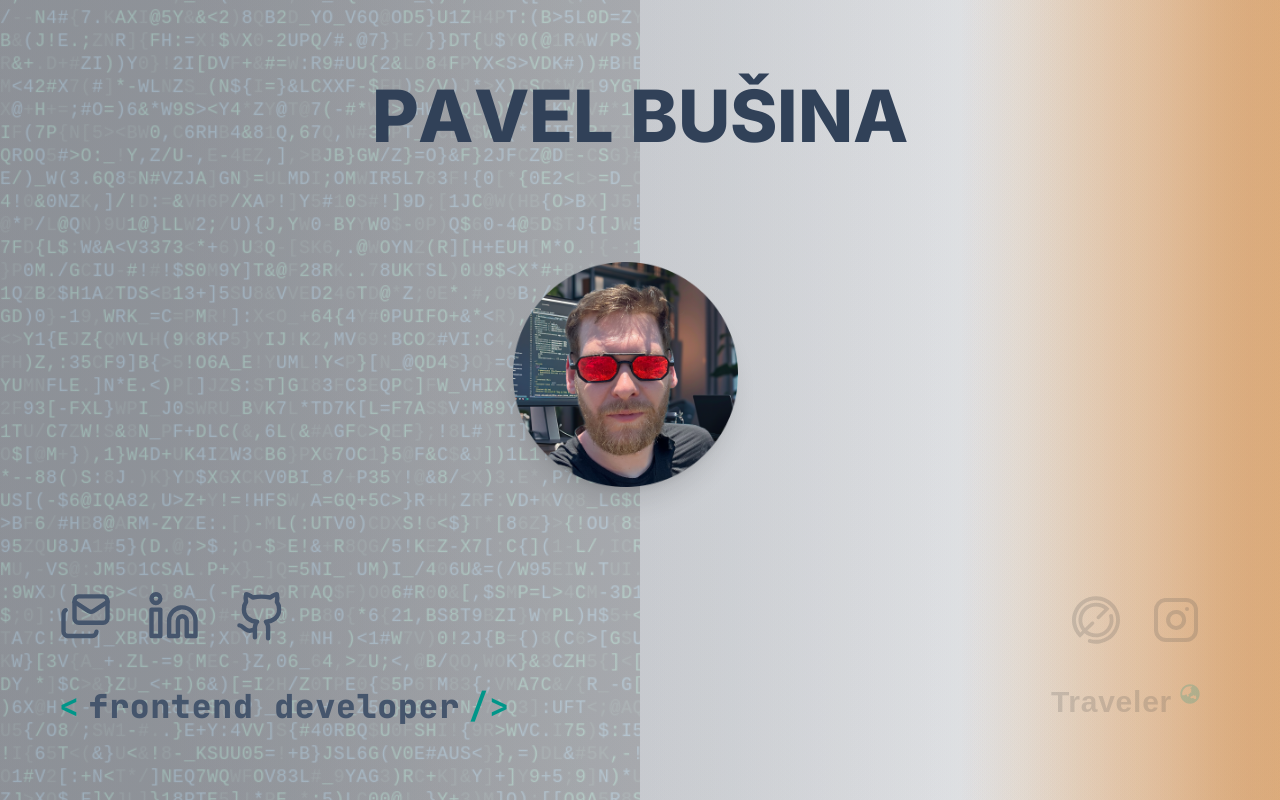
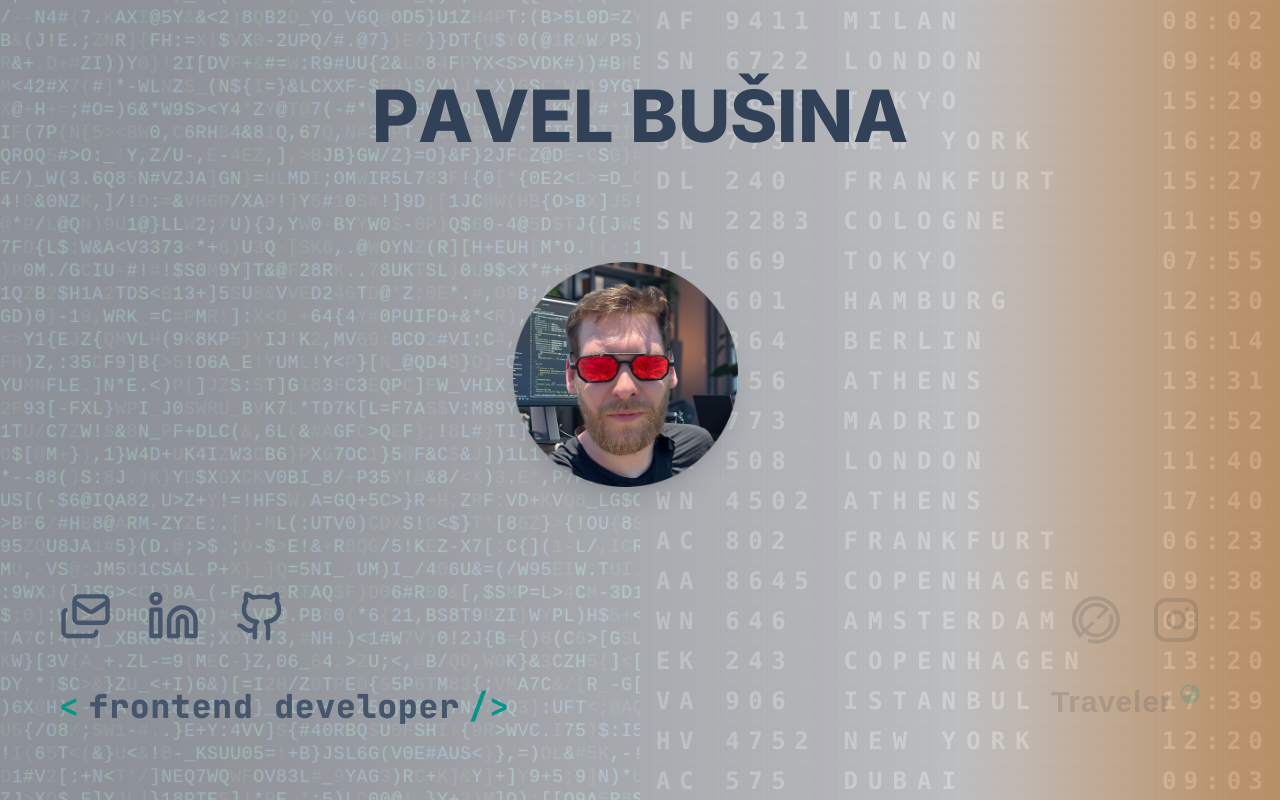
Before and after one commit to busap/me, a Next.js app: page / in a window 1280 px wide. Built offline with nearby package versions, Linux system fonts and the light colour scheme; grey boxes are pictures that could not be loaded; a web font is replaced by a local one.

Commit message:
background airport

```diff
--- a/src/app/page.tsx
+++ b/src/app/page.tsx
@@ -12,6 +12,7 @@ import { useHoverSide } from '@/src/app/hooks/useHoverSide';
 import { useCursor } from '@/src/app/hooks/useCursor';
 import { ImagesGroup } from '@/src/app/components/images-group/images-group';
 import { BackgroundCode } from '@/src/app/components/animated-background/background-code/background-code';
+import { BackgroundAirport } from "@/src/app/components/animated-background/background-airport/background-airport";
 import { useMobileDetection } from '@/src/app/hooks/useMobileDetection';
 
 export default function Home() {
@@ -53,6 +54,24 @@ export default function Home() {
                     canvasStyle={{
                         transform: `scale(${canvasScale})`,
                         transformOrigin: 'left top',
+                        transition: 'transform 750ms',
+                    }}
+                />
+            </div>
+        );
+    };
+
+    const renderAirportBackground = (rightWidthPct: number) => {
+        const airportScale = isMobile ? 1 : Math.max(1, rightWidthPct / 90);
+        const hoverScaleRight = isMobile ? 1 : hoverSide === 'right' ? 1.15 : 1;
+        const containerScaleRight = airportScale * hoverScaleRight;
+
+        return (
+            <div className="absolute right-0 top-0 w-[50vw] h-full opacity-[20%]">
+                <BackgroundAirport
+                    containerStyle={{
+                        transform: `scale(${containerScaleRight})`,
+                        transformOrigin: 'right bottom',
                         transition: 'transform 750ms',
                     }}
                 />
@@ -119,6 +138,7 @@ export default function Home() {
                 {renderLeftBackground(leftWidthPct)}
                 {renderRightBackground(leftWidthPct, rightWidthPct)}
                 {renderCodeBackground(leftWidthPct)}
+                {renderAirportBackground(rightWidthPct)}
             </>
         );
     };
```
